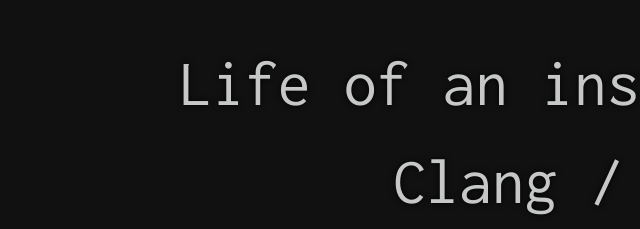
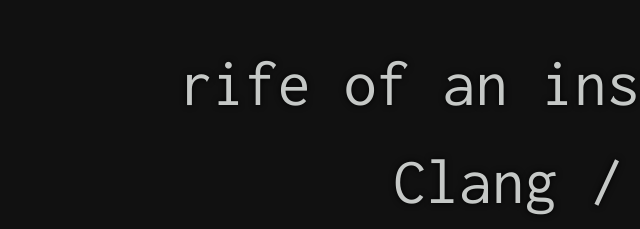
Before and after one commit to francisvm/llvm-life, a plain HTML site: page index.html in a window 1280 px wide. Shown: the part 119-348 px from the top of the page, 50-690 px from the left. Drawn offline with Linux system fonts and the light colour scheme.

Commit message:
gh-pages: update: fc4f2783d52b043f65206b3ad31d3173e93c621b

```diff
--- a/index.html
+++ b/index.html
@@ -147,7 +147,7 @@ name: inverse
 layout: true
 class: center, middle, inverse
 ---
-# Life of an instruction in
+# rife of an instruction in
 # Clang / LLVM
 
 .llvm[![LLVM](sources/llvm.png)]
```
